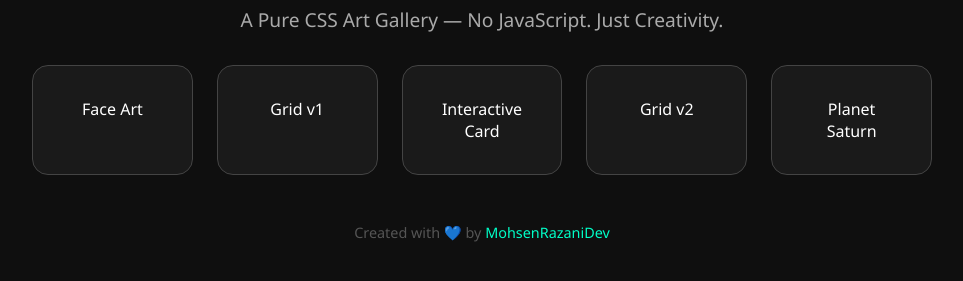
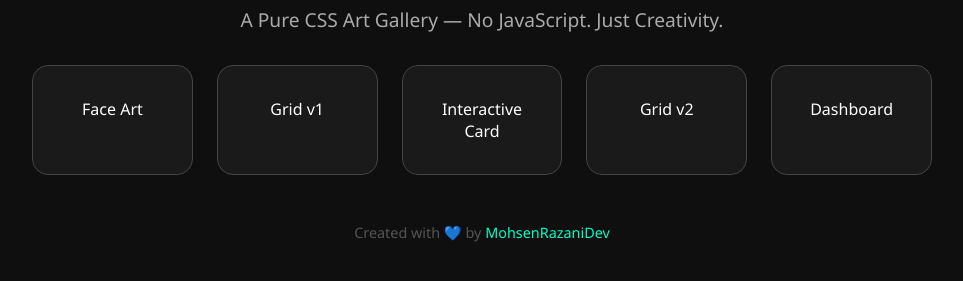
Before and after one commit to MohsenRazaniDev/Divinci, a plain HTML site: page index.html in a window 1280 px wide. Shown: the part 99-380 px from the top of the page, without its empty margins (158-1121 px from the left). Drawn offline with Linux system fonts and the light colour scheme.

Commit message:
updated project

```diff
--- a/index.html
+++ b/index.html
@@ -16,7 +16,7 @@
         <a href="art/Grid-Magazine-Layout.html" class="card">Grid v1</a>
         <a href="art/Interactive-Card.html" class="card">Interactive Card</a>
         <a href="art/Magazine-v2.html" class="card">Grid v2</a>
-        <a href="art/art-saturn.html" class="card">Planet Saturn</a>
+        <a href="art/Dashboard.html" class="card">Dashboard</a>
     </section>
 
     <footer>
```
